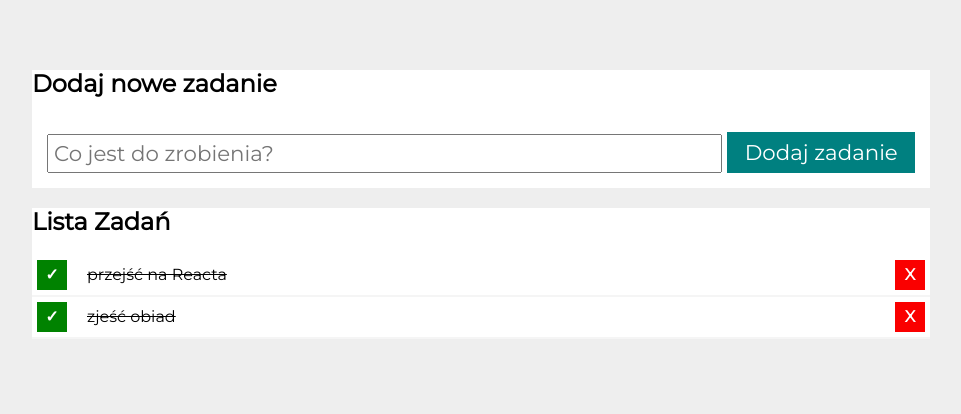
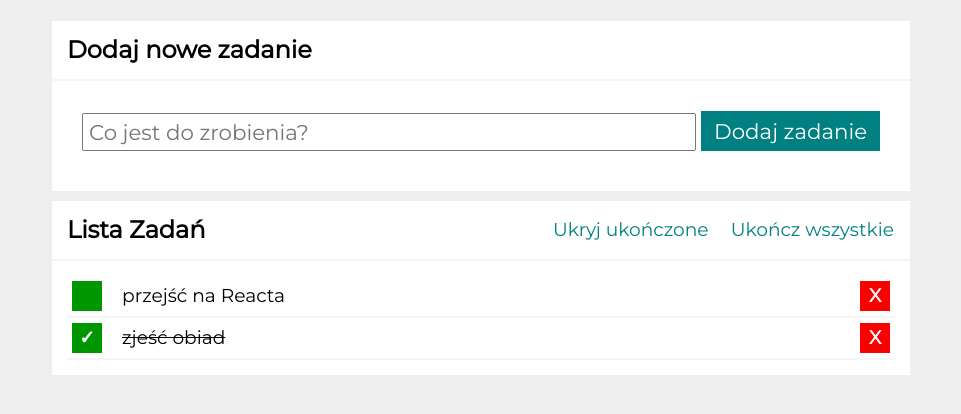
Before and after one commit to MichalJanicki26/todo-list-react, a React (Create React App) app: page / in a window 1280 px wide. Shown: the top 414 px of the page, without its empty margins (159-1120 px from the left). Built offline with nearby package versions, Linux system fonts and the light colour scheme.

Commit message:
changes in styles and trimimg in App.js

```diff
--- a/src/App.js
+++ b/src/App.js
@@ -1,12 +1,13 @@
 import React from 'react';
+import Container from "./Container";
+import Header from "./Header";
+import Section from "./Section";
 import Form from "./Form";
+import Buttons from "./Buttons";
 import Tasks from "./Tasks";
-import Buttons from "./Buttons";
-import Section from "./Section";
-import Header from "./Header";
 
 const tasks = [
-  { id: 1, content: "przejść na Reacta", done: true },
+  { id: 1, content: "przejść na Reacta", done: false },
   { id: 2, content: "zjeść obiad", done: true },
 ];
 
@@ -14,7 +15,7 @@ const hideDoneTasks = false;
 
 function App() {
   return (
-    <main className="container">
+    <Container>
       <Header title="Lista Zadań" />
       <Section
         title="Dodaj nowe zadanie"
@@ -26,7 +27,7 @@ function App() {
         extraHeaderContent={<Buttons tasks={tasks} hideDoneTasks={hideDoneTasks} />}
         body={<Tasks tasks={tasks} hideDoneTasks={hideDoneTasks} />}
       />
-    </main>
+    </Container>
   );
 }
 
--- a/src/Buttons/index.js
+++ b/src/Buttons/index.js
@@ -1,8 +1,10 @@
+import React from "react";
 import "./style.css";
 
 const Buttons = ({ tasks, hideDoneTasks }) => (
-    tasks.lengh > 0 && (
     <div className="buttons">
+        {tasks.length > 0 && (
+            <>
                 <button className="buttons__button">
                     {hideDoneTasks ? "Pokaż" : "Ukryj"} ukończone
                 </button>
@@ -10,8 +12,9 @@ const Buttons = ({ tasks, hideDoneTasks }) => (
                     disabled={tasks.every(({ done }) => done)}>
                     Ukończ wszystkie
                 </button>
+            </>
+        )}
     </div>
 )
-);
 
 export default Buttons;
--- a/src/Buttons/style.css
+++ b/src/Buttons/style.css
@@ -1,5 +1,7 @@
 .buttons {
+    margin: 10px;
     justify-self: flex-end;
+    align-items: center;
     display: flex;
     flex-wrap: wrap;
     gap: 10px;
@@ -9,7 +11,7 @@
 .buttons__button {
     border: none;
     background: none;
-    color: teal;
+    color: rgb(0, 128, 128);
     font-size: 14pt;
     transition: 1s;
 }
@@ -19,10 +21,10 @@
 }
 
 .buttons__button:active {
-    color: rgb(0, 88, 88);
+    color: rgb(0, 48, 48);
 }
 
-.buttons__button--disabled {
+.buttons__button:disabled {
     border: none;
     background: none;
     color: lightgray;
--- /dev/null
+++ b/src/Container/index.js
@@ -0,0 +1,9 @@
+import "./style.css"
+
+const Container = ({children}) => (
+<main className="container">
+    {children}
+</main>
+);
+
+export default Container
--- /dev/null
+++ b/src/Container/style.css
@@ -0,0 +1,5 @@
+.container {
+    max-width: 900px;
+    padding: 20px;
+    margin: 0 auto;
+}
--- a/src/Header/style.css
+++ b/src/Header/style.css
@@ -0,0 +1,4 @@
+.head {
+    font-size: 30pt;
+    font-weight: 700;
+}
--- a/src/Section/style.css
+++ b/src/Section/style.css
@@ -3,3 +3,27 @@
     margin: 1px;
     margin-bottom: 10px;
 }
+
+.section__header {
+    font-size: 18pt;
+    font-weight: 700;
+    margin-bottom: 0;
+    border-bottom: 2px solid whitesmoke;
+    display: flex;
+    flex-wrap: wrap;
+    justify-content: space-between;
+    align-items: center;
+
+}
+
+.section__header--title {
+    font-size: 18pt;
+    font-weight: 700;
+    padding: 15px;
+    margin: 0;
+}
+
+.section__body {
+    font-size: 14pt;
+    padding: 15px;
+}
--- a/src/Tasks/style.css
+++ b/src/Tasks/style.css
@@ -13,22 +13,23 @@
 }
 
 /* .tasks__item--hidden {
-
+    display: none;
 } */
 
 .tasks__checkedButton {
     margin: 5px;
     width: 30px;
     height: 30px;
-    background-color: rgb(0, 130, 0);
+    background-color: rgb(0, 150, 0);
     border: none;
     color: white;
     font-weight: 700;
     text-decoration: none;
+    transition: 0.5s;
 }
 
-.tasks__uncheckedButton:hover {
-    background-color: rgb(0, 80, 0);
+.tasks__checkedButton:hover {
+    background-color: rgb(0, 100, 0);
 }
 
 .tasks__removeButton {
@@ -41,6 +42,7 @@
     font-weight: 700;
     text-decoration: none;
     justify-self: end;;
+    transition: 0.5s;
 }
 
 .tasks__removeButton:hover {
```
Lines whose indentation alone changed are shown as unchanged.
